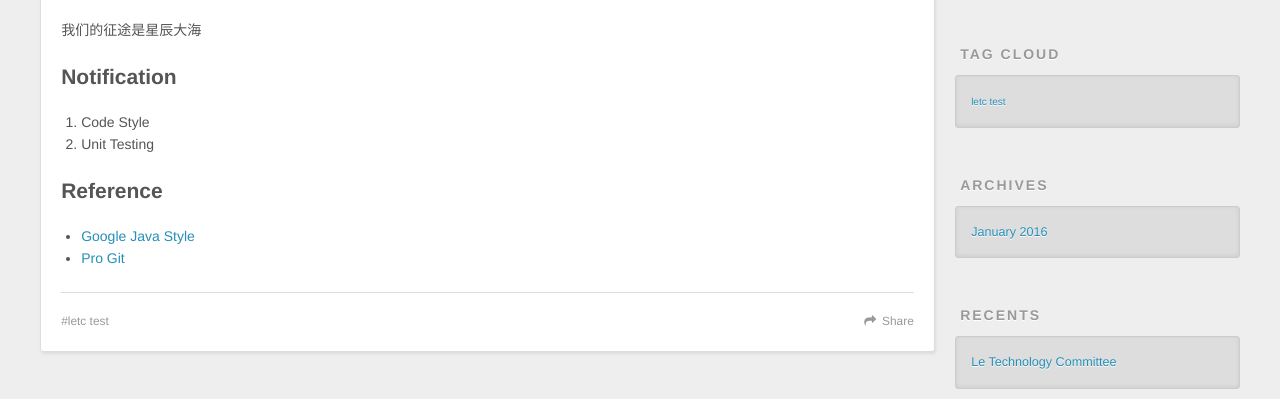
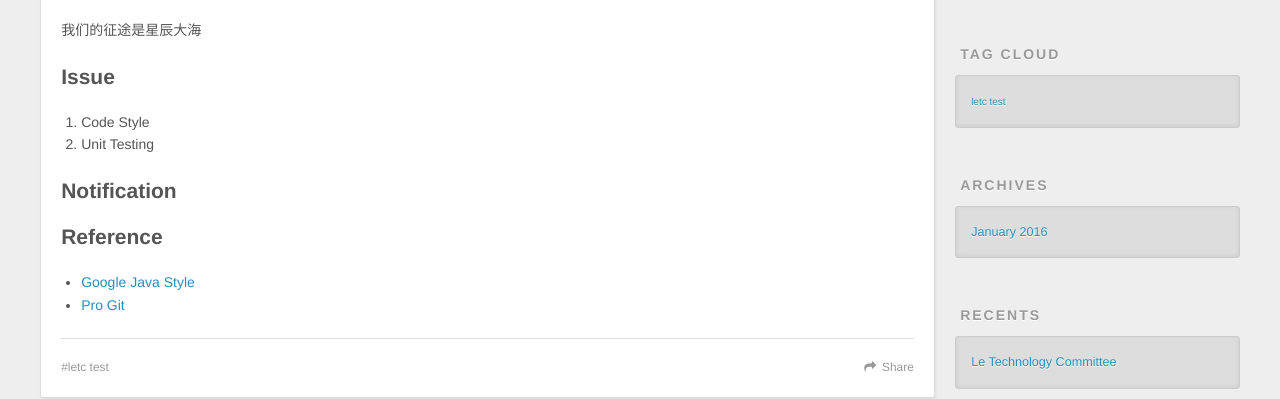
Before and after one commit to hankunpeng/letc.github.io, a plain HTML site: page 2016/01/20/Le-Technology-Committee/index.html in a window 1280 px wide. Shown: the part 434-833 px from the top of the page. Drawn offline with nearby package versions, Linux system fonts and the light colour scheme.

Commit message:
Site updated: 2016-01-20 14:34:59

```diff
--- a/2016/01/20/Le-Technology-Committee/index.html
+++ b/2016/01/20/Le-Technology-Committee/index.html
@@ -11,7 +11,7 @@
 <meta property="og:url" content="http://yoursite.com/2016/01/20/Le-Technology-Committee/index.html">
 <meta property="og:site_name" content="乐视技术委员会">
 <meta property="og:description" content="我们的征途是星辰大海">
-<meta property="og:updated_time" content="2016-01-20T06:32:16.000Z">
+<meta property="og:updated_time" content="2016-01-20T06:34:49.000Z">
 <meta name="twitter:card" content="summary">
 <meta name="twitter:title" content="Le Technology Committee">
 <meta name="twitter:description" content="我们的征途是星辰大海">
@@ -88,11 +88,11 @@
     <div class="article-entry" itemprop="articleBody">
 
         <p>我们的征途是星辰大海</p>
-<h2 id="Notification"><a href="#Notification" class="headerlink" title="Notification"></a>Notification</h2><ol>
+<h2 id="Issue"><a href="#Issue" class="headerlink" title="Issue"></a>Issue</h2><ol>
 <li>Code Style</li>
 <li>Unit Testing</li>
 </ol>
-<h2 id="Reference"><a href="#Reference" class="headerlink" title="Reference"></a>Reference</h2><ul>
+<h2 id="Notification"><a href="#Notification" class="headerlink" title="Notification"></a>Notification</h2><h2 id="Reference"><a href="#Reference" class="headerlink" title="Reference"></a>Reference</h2><ul>
 <li><a href="https://google.github.io/styleguide/javaguide.html" target="_blank" rel="external">Google Java Style</a></li>
 <li><a href="http://git-scm.com/book/zh/v2/" target="_blank" rel="external">Pro Git</a></li>
 </ul>
```
Also changed, not shown: index.html (+2 -2 lines).
